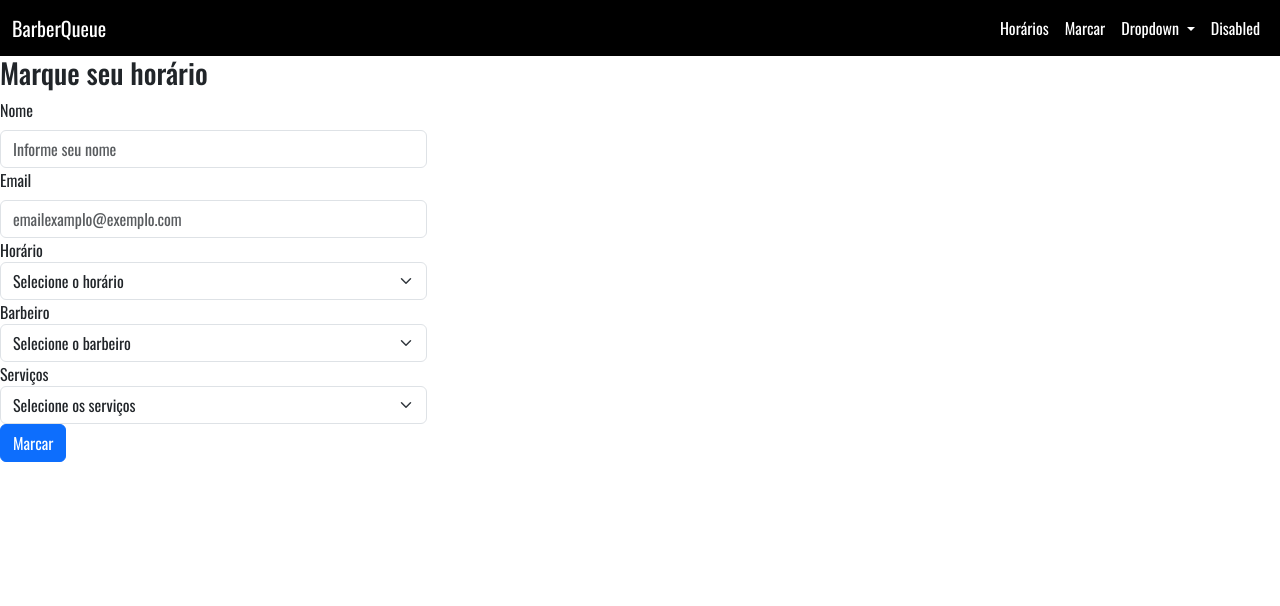
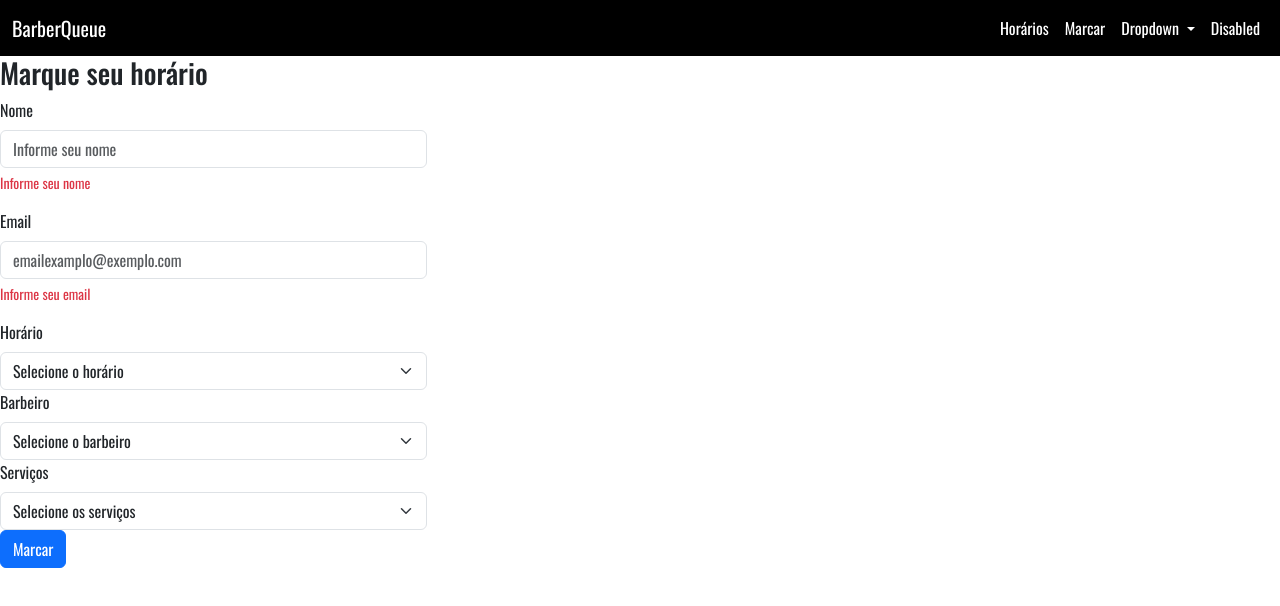
Before and after one commit to caiosantos10/barberqueue-angular, an Angular app: page /marcar-hora in a window 1280 px wide. Shown: the top 606 px of the page. Built offline with nearby package versions, Linux system fonts and the light colour scheme.

Commit message:
layout input

```diff
--- a/src/app/features/schedules/components/create-schedule/create-schedule.component.html
+++ b/src/app/features/schedules/components/create-schedule/create-schedule.component.html
@@ -3,15 +3,15 @@
     <form>
         <div class="form-row">
             <div class="form-group col-md-4">
-                <my-input label="Nome" placeholder="Informe seu nome" inputType="text"></my-input>
+                <my-input label="Nome" placeholder="Informe seu nome" inputType="text" error="Informe seu nome"></my-input>
             </div>
             <div class="form-group col-md-4">
-                <my-input label="Email" placeholder="emailexamplo@exemplo.com" type="email"></my-input>
+                <my-input label="Email" placeholder="emailexamplo@exemplo.com" type="email" error="Informe seu email"></my-input>
             </div>
         </div>
         <div class="form-row">
             <div class="form-group col-md-4">
-                <label for="inputTime">Horário</label>
+                <label class="form-label" for="inputTime">Horário</label>
                 <select class="form-select" aria-label="Default select example">
                     <option hidden>Selecione o horário</option>
                     <option value="1">One</option>
@@ -20,7 +20,7 @@
                 </select>
             </div>
             <div class="form-group col-md-4">
-                <label for="inputTime">Barbeiro</label>
+                <label class="form-label" for="inputTime">Barbeiro</label>
                 <select class="form-select" aria-label="Default select example">
                     <option hidden>Selecione o barbeiro</option>
                     <option value="1">One</option>
@@ -30,7 +30,7 @@
             </div>
         </div>
         <div class="form-group col-md-4">
-            <label for="inputTime">Serviços</label>
+            <label class="form-label" for="inputTime">Serviços</label>
             <select class="form-select" aria-label="Default select example">
                 <option hidden>Selecione os serviços</option>
                 <option value="1">Cabelo</option>
--- a/src/app/shared/components/my-input/my-input.component.html
+++ b/src/app/shared/components/my-input/my-input.component.html
@@ -1,4 +1,7 @@
-<div class="">
-    <label for="exampleFormControlInput1" class="form-label">{{ label }}</label>
+<div class="my-input__wrapper">
+    <label [for]="label + 'formControl'" class="form-label">{{ label }}</label>
     <input [type]="type" class="form-control" [placeholder]="placeholder">
+    <div class="invalid-feedback">
+        {{ error }}
+    </div>
 </div>
--- a/src/app/shared/components/my-input/my-input.component.scss
+++ b/src/app/shared/components/my-input/my-input.component.scss
@@ -0,0 +1,9 @@
+.my-input {
+    &__wrapper {
+        margin-bottom: 1rem;
+
+        .invalid-feedback {
+            display: block;
+        }
+    }
+}
--- a/src/app/shared/components/my-input/my-input.component.ts
+++ b/src/app/shared/components/my-input/my-input.component.ts
@@ -1,4 +1,5 @@
 import { Component, Input } from '@angular/core';
+import { FormControl } from '@angular/forms';
 
 @Component({
   selector: 'my-input',
@@ -8,7 +9,9 @@ import { Component, Input } from '@angular/core';
   styleUrl: './my-input.component.scss'
 })
 export class MyInputComponent {
+  @Input() formControl!: FormControl;
   @Input() label!: string;
   @Input() type!: string;
   @Input() placeholder!: string;
+  @Input() error !: string;
 }
```
